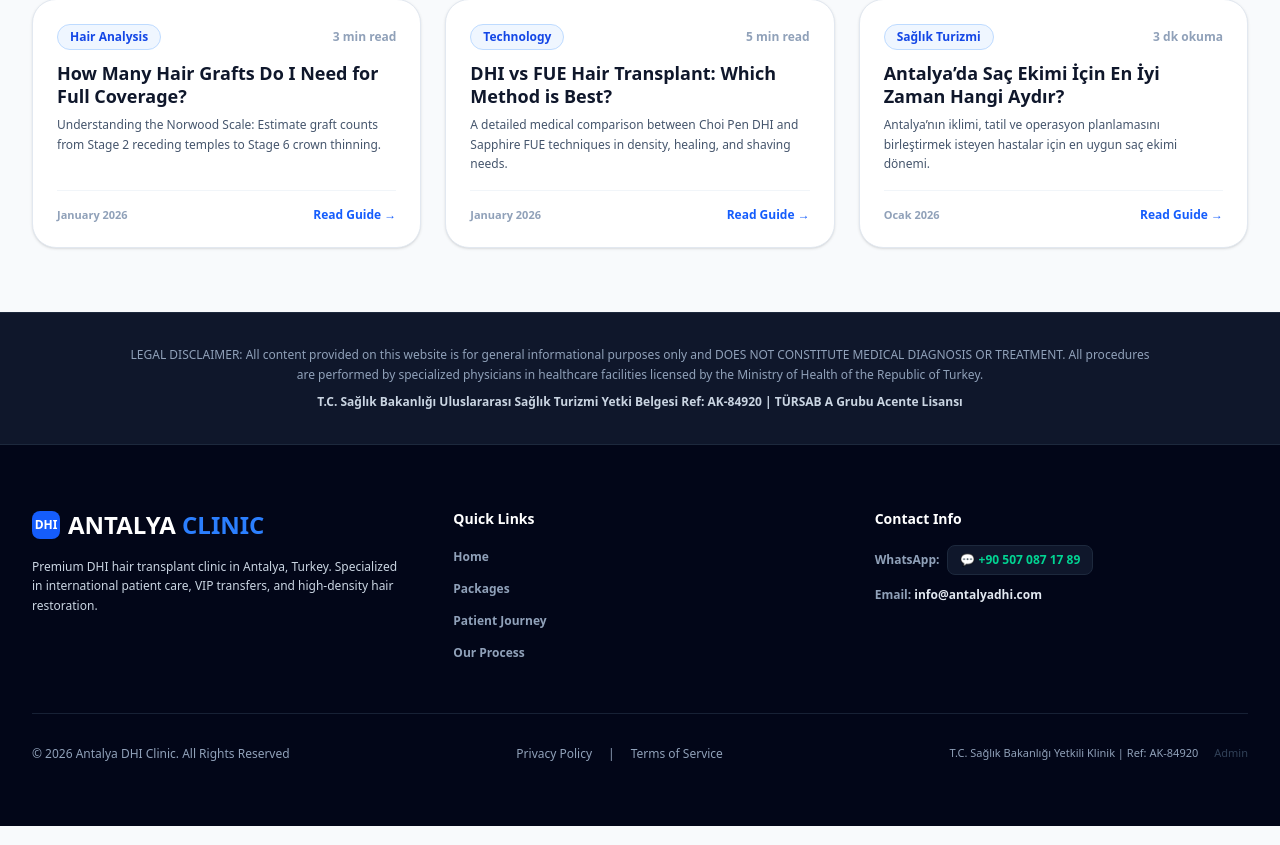
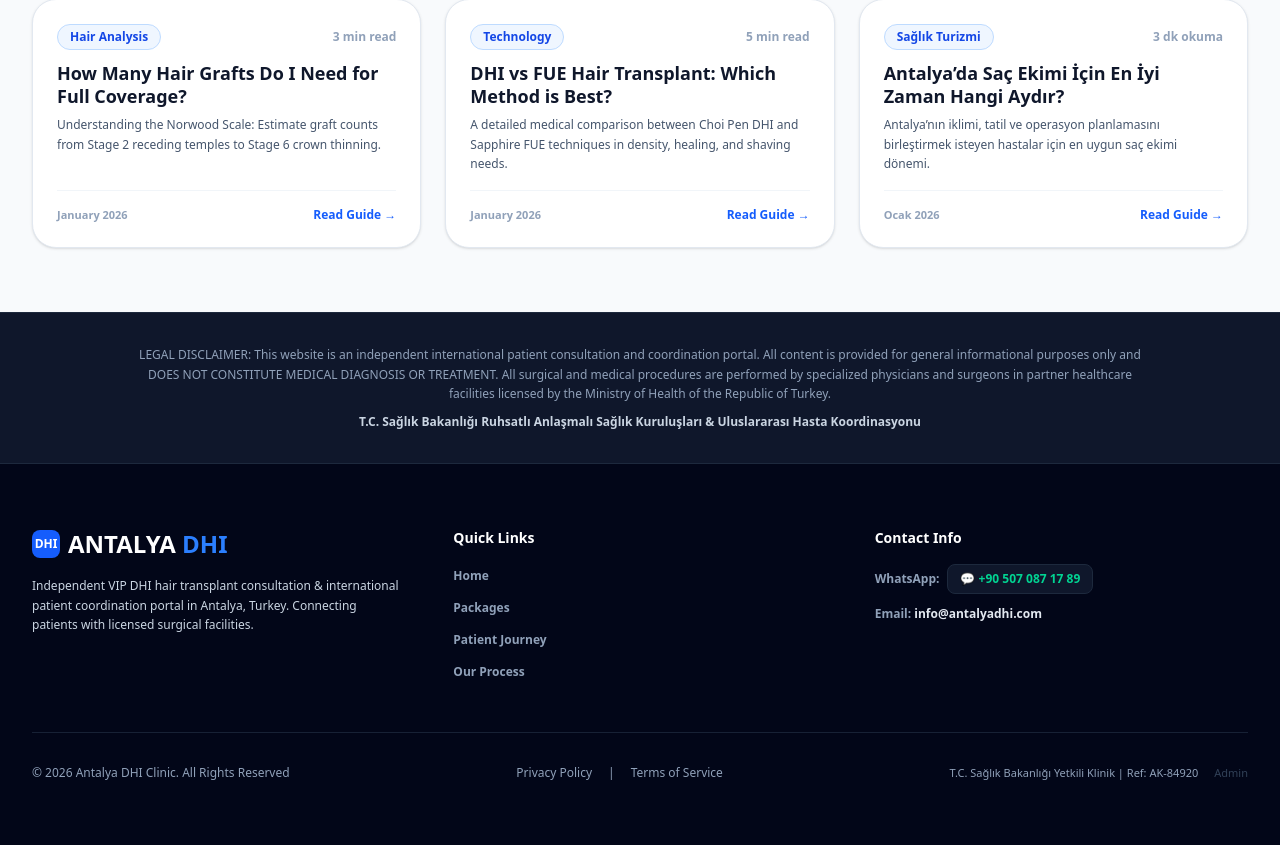
Before and after one commit to novadigital-official/antalya-dhi, a Next.js app: page /blog in a window 1280 px wide. Shown: the part 736-1581 px from the top of the page. Built offline with nearby package versions, Linux system fonts and the light colour scheme; no server answers.

Commit message:
legal(compliance): update Antalya DHI as independent patient consultation & coordination portal, remove placeholder license numbers, strengthen medical disclaimer

```diff
--- a/components/Footer.tsx
+++ b/components/Footer.tsx
@@ -8,10 +8,10 @@ export default function Footer() {
   const { lang } = useSiteContext();
 
   const desc = {
-    en: 'Premium DHI hair transplant clinic in Antalya, Turkey. Specialized in international patient care, VIP transfers, and high-density hair restoration.',
-    fr: 'Clinique de greffe de cheveux DHI premium à Antalya, Turquie. Spécialisée dans les soins internationaux et les forfaits VIP.',
-    tr: 'Antalya\'da uzman hekim kontrollü DHI saç ekim ve sağlık turizmi rehberlik portalı. VIP transfer, konaklama ve aktif WhatsApp destek hattı.',
-  }[lang as Lang] || 'Premium DHI hair transplant clinic in Antalya, Turkey.';
+    en: 'Independent VIP DHI hair transplant consultation & international patient coordination portal in Antalya, Turkey. Connecting patients with licensed surgical facilities.',
+    fr: 'Portail indépendant de conseil et de coordination pour la greffe de cheveux DHI VIP à Antalya, Turquie. Mettant en relation les patients avec des cliniques agréées.',
+    tr: 'Antalya\'da uzman hekim kontrollü DHI saç ekim ve uluslararası hasta rehberlik portalı. VIP transfer, otel konaklaması ve medikal koordinasyon.',
+  }[lang as Lang] || 'VIP DHI hair transplant consultation & coordination portal in Antalya, Turkey.';
 
   const quickLinksTitle = { en: 'Quick Links', fr: 'Liens Rapides', tr: 'Hızlı Bağlantılar' }[lang as Lang] || 'Quick Links';
   const contactTitle = { en: 'Contact Info', fr: 'Informations de Contact', tr: 'İletişim Bilgileri' }[lang as Lang] || 'Contact Info';
@@ -42,7 +42,7 @@ export default function Footer() {
           <div>
             <div className="font-black text-2xl text-white mb-4 flex items-center gap-2">
               <span className="w-7 h-7 rounded-lg bg-blue-600 flex items-center justify-center text-white font-black text-xs">DHI</span>
-              <span>ANTALYA <span className="text-blue-500 font-extrabold">CLINIC</span></span>
+              <span>ANTALYA <span className="text-blue-500 font-extrabold">DHI</span></span>
             </div>
             <p className="text-xs leading-relaxed max-w-sm font-medium text-slate-300">
               {desc}
--- a/components/LegalTrustBand.tsx
+++ b/components/LegalTrustBand.tsx
@@ -7,7 +7,7 @@ export default function LegalTrustBand() {
             <path d="M12 22s8-4 8-10V5l-8-3-8 3v7c0 6 8 10 8 10z" stroke="currentColor" strokeWidth="2" strokeLinecap="round" strokeLinejoin="round"/>
             <path d="M9 12l2 2 4-4" stroke="currentColor" strokeWidth="2" strokeLinecap="round" strokeLinejoin="round"/>
           </svg>
-          <span>T.C. Ministry of Health International Health Tourism Authorization | Ref: AK-84920</span>
+          <span>T.C. Ministry of Health Licensed Partner Clinics &amp; Certified DHI Specialists</span>
         </div>
       </div>
     </div>
--- a/components/MedicalDisclaimer.tsx
+++ b/components/MedicalDisclaimer.tsx
@@ -7,17 +7,17 @@ export default function MedicalDisclaimer() {
   const { lang } = useSiteContext();
 
   const text = {
-    tr: 'YASAL İKAZ (DISCLAIMER): Bu web sitesinde yer alan tüm içerikler bilgilendirme amacıyla hazırlanmış olup HİÇBİR ŞEKİLDE TIBBİ TEŞHİS, TANI VEYA TEDAVİ NİTELİĞİ TAŞIMAMAKTADIR. Sitemizdeki tüm operasyonlar T.C. Sağlık Bakanlığı tarafından ruhsatlandırılmış anlaşmalı yetkili sağlık kuruluşlarında uzman hekimler tarafından gerçekleştirilmektedir.',
-    en: 'LEGAL DISCLAIMER: All content provided on this website is for general informational purposes only and DOES NOT CONSTITUTE MEDICAL DIAGNOSIS OR TREATMENT. All procedures are performed by specialized physicians in healthcare facilities licensed by the Ministry of Health of the Republic of Turkey.',
-    fr: 'MENTIONS LÉGALES: Tous les contenus fournis sur ce site sont uniquement à des fins d\'information générale et NE CONSTITUENT PAS UN DIAGNOSTIC OU UN TRAITEMENT MÉDICAL. Toutes les interventions sont effectuées par des médecins spécialistes dans des établissements agréés par le Ministère de la Santé de Turquie.',
-  }[lang as Lang] || 'LEGAL DISCLAIMER: All content provided on this website is for general informational purposes only and DOES NOT CONSTITUTE MEDICAL DIAGNOSIS OR TREATMENT.';
+    tr: 'YASAL BİLGİLENDİRME (DISCLAIMER): Bu web sitesi bağımsız bir hasta bilgilendirme, danışmanlık ve koordinasyon portalıdır. Sitede yer alan tüm içerikler genel bilgilendirme amacıyla hazırlanmış olup TIBBİ TEŞHİS, TANI VEYA TEDAVİ NİTELİĞİ TAŞIMAMAKTADIR. Sitemiz aracılığıyla organize edilen tüm cerrahi ve tıbbi operasyonlar T.C. Sağlık Bakanlığı tarafından ruhsatlandırılmış ve Uluslararası Sağlık Turizmi Yetki Belgesine sahip anlaşmalı A++ sağlık kuruluşlarında uzman hekim ve cerrahlar tarafından gerçekleştirilmektedir.',
+    en: 'LEGAL DISCLAIMER: This website is an independent international patient consultation and coordination portal. All content is provided for general informational purposes only and DOES NOT CONSTITUTE MEDICAL DIAGNOSIS OR TREATMENT. All surgical and medical procedures are performed by specialized physicians and surgeons in partner healthcare facilities licensed by the Ministry of Health of the Republic of Turkey.',
+    fr: 'MENTIONS LÉGALES: Ce site Web est un portail indépendant d\'information et de coordination pour les patients internationaux. Tous les contenus sont fournis uniquement à des fins d\'information générale et NE CONSTITUENT PAS UN DIAGNOSTIC OU UN TRAITEMENT MÉDICAL. Toutes les interventions chirurgicales sont réalisées par des médecins spécialistes dans des établissements de santé partenaires agréés par le Ministère de la Santé de Turquie.',
+  }[lang as Lang] || 'LEGAL DISCLAIMER: This website is an independent international patient consultation and coordination portal. All procedures are performed in licensed partner healthcare facilities.';
 
   return (
     <div className="w-full bg-slate-900 text-slate-400 border-t border-slate-800 py-8 px-4">
       <div className="text-xs leading-relaxed text-center max-w-5xl mx-auto space-y-2">
         <p>{text}</p>
         <p className="font-semibold text-slate-300">
-          T.C. Sağlık Bakanlığı Uluslararası Sağlık Turizmi Yetki Belgesi Ref: AK-84920 | TÜRSAB A Grubu Acente Lisansı
+          T.C. Sağlık Bakanlığı Ruhsatlı Anlaşmalı Sağlık Kuruluşları &amp; Uluslararası Hasta Koordinasyonu
         </p>
       </div>
     </div>
--- a/lib/i18n.ts
+++ b/lib/i18n.ts
@@ -23,7 +23,7 @@ export const translations = {
     'hero.whatsappCTA': 'Send Photos → Get 24-Hour Doctor Review',
     'hero.cta_analysis': 'Get Free Hair Analysis',
     'hero.analysisCTA': 'Get Free Hair Analysis',
-    'hero.ministryBadge': 'T.C. Ministry of Health Authorized Partner Clinic (Ref: AK-84920)',
+    'hero.ministryBadge': 'Procedures Performed in T.C. Ministry of Health Licensed Partner Clinics',
 
     // Hero Visual Tags
     'hero.vtag1': 'International Patient Coordination',
@@ -32,7 +32,7 @@ export const translations = {
     'hero.vtag4': 'Active WhatsApp Support Line',
 
     // Trust Band
-    'trust.certified': 'T.C. Ministry of Health Authorized Partner Clinic (Ref: AK-84920)',
+    'trust.certified': 'T.C. Ministry of Health Licensed Partner Facilities',
     'trust.warranty': 'Lifetime Warranty Certificate Included',
     'trust.vip_transfer': 'VIP Mercedes Airport & Clinic Transfer',
     'trust.aftercare': 'Active WhatsApp Post-Op Support Line',
@@ -169,7 +169,7 @@ export const translations = {
     'hero.whatsappCTA': 'Envoyer Photos → Évaluation en 24h',
     'hero.cta_analysis': 'Analyse Capillaire Gratuite',
     'hero.analysisCTA': 'Analyse Capillaire Gratuite',
-    'hero.ministryBadge': 'Clinique Partenaire Certifiée par le Ministère de la Santé T.C. (Ref: AK-84920)',
+    'hero.ministryBadge': 'Interventions Réalisées dans des Établissements Partenaires Agréés par le Ministère de la Santé T.C.',
 
     // Hero Visual Tags
     'hero.vtag1': 'Coordination Patient Internationale',
@@ -178,7 +178,7 @@ export const translations = {
     'hero.vtag4': 'Ligne de Support WhatsApp Active',
 
     // Trust Band
-    'trust.certified': 'Clinique Partenaire Certifiée Ministère de la Santé T.C. (Ref: AK-84920)',
+    'trust.certified': 'Établissements Partenaires Agréés par le Ministère de la Santé T.C.',
     'trust.warranty': 'Certificat de Garantie à Vie Inclus',
     'trust.vip_transfer': 'Transfert VIP Mercedes Aéroport & Clinique',
     'trust.aftercare': 'Ligne de Support WhatsApp Post-Opératoire',
@@ -314,7 +314,7 @@ export const translations = {
     'hero.whatsappCTA': 'Fotoğrafını Gönder → 24 Saat İçinde Saç Analizi',
     'hero.cta_analysis': 'Ücretsiz Saç Analizi Al',
     'hero.analysisCTA': 'Ücretsiz Saç Analizi Al',
-    'hero.ministryBadge': 'T.C. Sağlık Bakanlığı Onaylı Anlaşmalı Klinik (Ref: AK-84920)',
+    'hero.ministryBadge': 'Tüm Operasyonlar T.C. Sağlık Bakanlığı Ruhsatlı Anlaşmalı Sağlık Kuruluşlarında Yapılmaktadır',
 
     // Hero Visual Tags
     'hero.vtag1': 'Uluslararası Hasta Koordinasyonu',
@@ -323,7 +323,7 @@ export const translations = {
     'hero.vtag4': 'Aktif WhatsApp Destek Hattı',
 
     // Trust Band
-    'trust.certified': 'T.C. Sağlık Bakanlığı Onaylı Anlaşmalı Klinik (Ref: AK-84920)',
+    'trust.certified': 'T.C. Sağlık Bakanlığı Ruhsatlı Anlaşmalı Sağlık Kuruluşları',
     'trust.warranty': 'Ömür Boyu Garanti Sertifikası Dahil',
     'trust.vip_transfer': 'VIP Mercedes Havaalanı & Klinik Transferi',
     'trust.aftercare': 'Aktif WhatsApp Operasyon Sonrası Destek Hattı',
```
